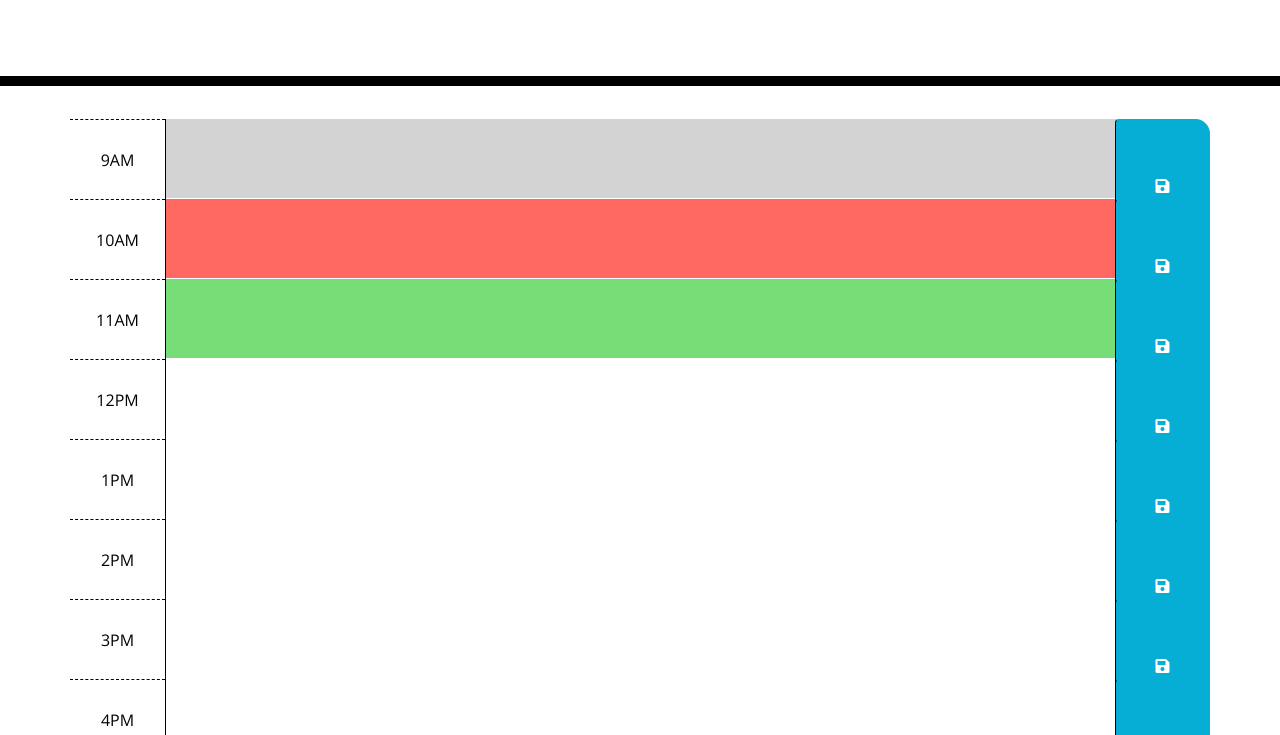
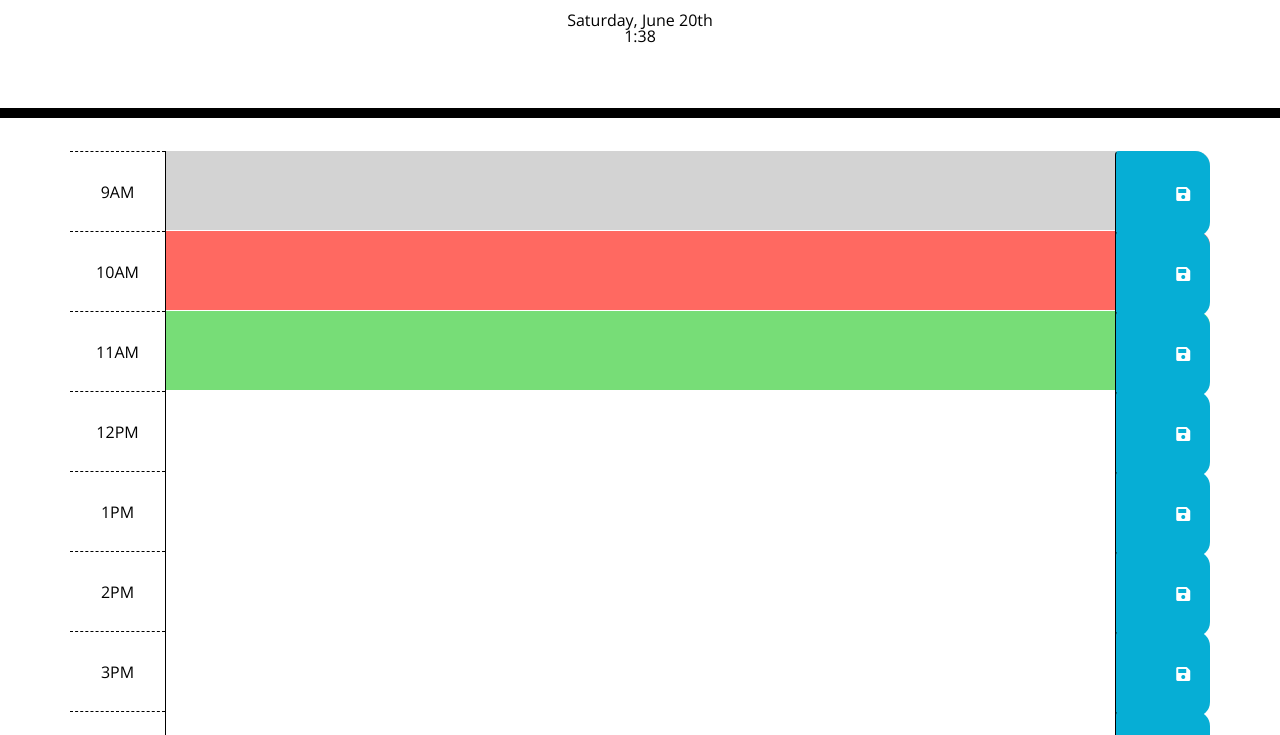
Before and after one commit to Q118/day_schedulize, a plain HTML site: page index.html in a window 1280 px wide. Shown: the part 182-917 px from the top of the page. Drawn offline with nearby package versions, Linux system fonts and the light colour scheme; files that its build step writes are made by us from their sources.

Commit message:
displaying the date and time

```diff
--- a/Assets/script.js
+++ b/Assets/script.js
@@ -0,0 +1,22 @@
+/** @format */
+
+//this is from offic hours video of this hw
+
+//setting the time w moment js... parse it appropriately
+
+$(function () {
+	updateTime();
+	setInterval(function () {
+	  // see if you can format the time as Day, Month date (e.g. Friday, June 19th)
+	  updateTime();
+	}, 1000);
+	function updateTime() {
+	  var timeEl = $("#time");
+	  var dateEl = $("#date");
+	  var now = moment();
+	  var formattedTime = now.format("h:mm");
+	  var formattedDate = now.format("dddd, MMMM Do");
+	  timeEl.text(formattedTime);
+	  dateEl.text(formattedDate);
+	}
+  });
--- a/index.html
+++ b/index.html
@@ -1,5 +1,3 @@
-<!-- @format -->
-
 <!DOCTYPE html>
 <html lang="en">
   <head>
@@ -20,7 +18,7 @@
       href="https://fonts.googleapis.com/css?family=Open+Sans&display=swap"
       rel="stylesheet"
     />
-		<link rel="stylesheet" href="style.css" />
+    <link rel="stylesheet" href="Assets/style.css" />
     <title>Work Day Scheduler</title>
   </head>
 
@@ -29,7 +27,13 @@
       <h1 class="display-3">Work Day Scheduler</h1>
       <p class="lead">A simple calendar app for scheduling your work day</p>
       <p id="currentDay" class="lead"></p>
+      <div id = "date"></div>
+      <div id = "time"></div>
+
+
     </header>
+
+
     <div class="container">
       <!-- use class for "past", "present", and "future" to apply styles
         to the time-block divs accordingly. (you'll need to do this in your
@@ -126,11 +130,9 @@
       </div>
     </div>
     <script src="https://code.jquery.com/jquery-3.4.1.min.js"></script>
-		<script src="https://cdnjs.cloudflare.com/ajax/libs/moment.js/2.24.0/moment.min.js"></script>
-
+    <script src="https://cdnjs.cloudflare.com/ajax/libs/moment.js/2.24.0/moment.min.js" integrity="sha256-4iQZ6BVL4qNKlQ27TExEhBN1HFPvAvAMbFavKKosSWQ=" crossorigin="anonymous"></script>
+    <script src= "Assets/script.js"></script>
     <!-- link your javascript files here. (Must be after jquery is linked!
-      You should be able to explain why that is to be "employer ready".)
-    b/c if you want your code to use the jQuery code, needs ot be first to me utilized from)
-    -->
+      You should be able to explain why that is to be "employer ready".) -->
   </body>
 </html>
```
Also changed, not shown: 1 other file. Lines whose indentation alone changed are shown as unchanged.
